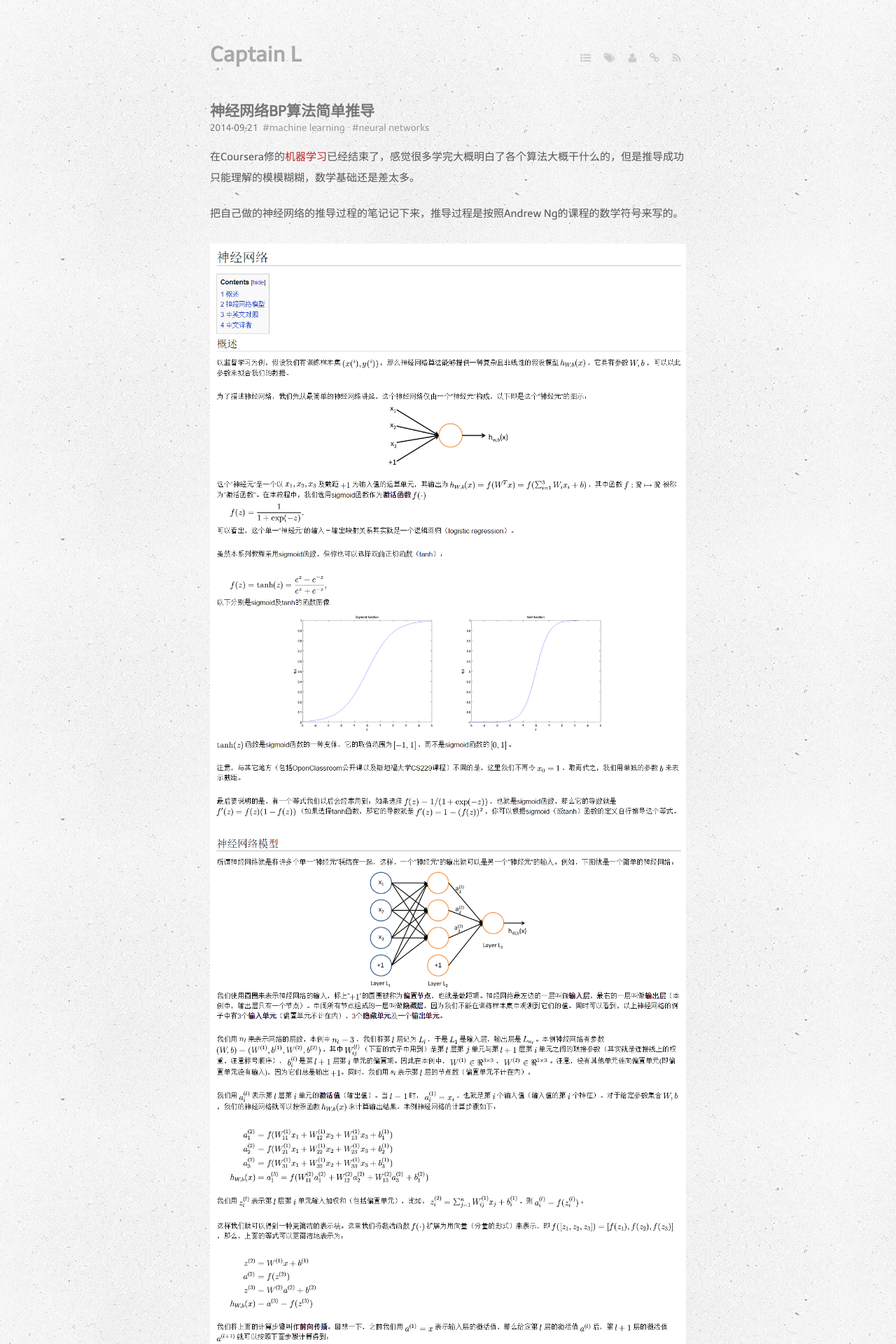
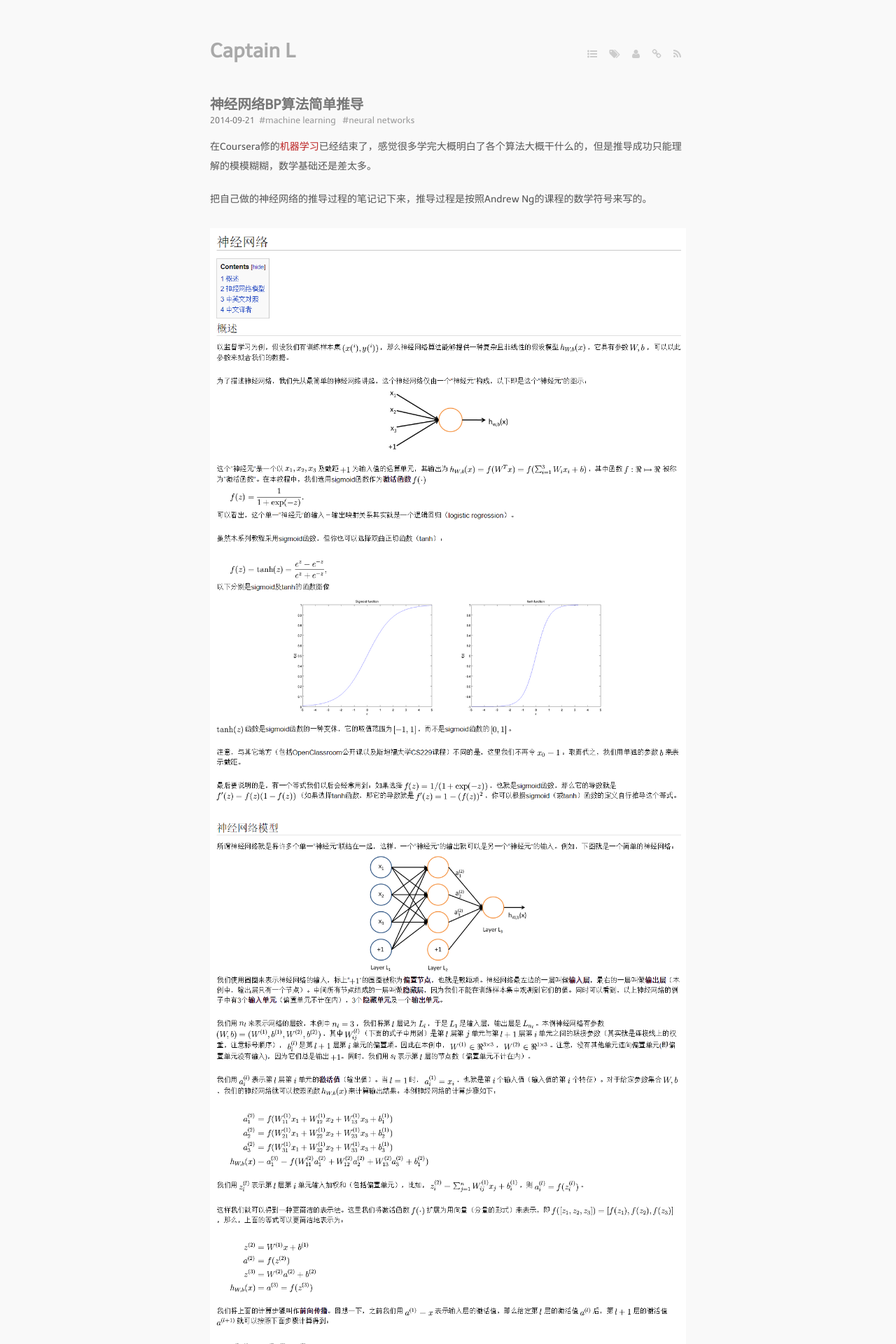
Before and after one commit to liuli1735/liuli1735.github.io, a Jekyll site: the page built from index.markdown, in a window 1280 px wide. Shown: the top 1920 px of the page at 70% size. Built offline with Jekyll 4.4.1, drawn with Linux system fonts in a browser that asks for light colours; Markdown is read by kramdown in place of the engine named in the settings; a script that is not in the unit is left out; comment, search, counter and statistics services are not loaded.

Commit message:
style.css

```diff
--- a/media/css/style.css
+++ b/media/css/style.css
@@ -9,10 +9,10 @@
   padding: 0; }
 
 body {
-  font-size: 15px;
+  font-size: 14px;
   font-family: "telexregular", "Hiragino Sans GB", "Microsoft YaHei", sans-serif;
   color: #555;
-  background-image: url(/media/files/bg.png); }
+  background-color: #f9f9f9; }
 
 ol, ul {
   list-style-position: inside; }
@@ -177,7 +177,7 @@ footer {
   display: block;
   color: #909090;
   font-family: "telexregular", "Hiragino Sans GB", "Microsoft YaHei", sans-serif;
-  font-size: 1em;
+  font-size: 0.9em;
   text-align: center;
   margin: 1em auto; }
   footer a, footer header #header h1 a, header #header h1 footer a, footer article .title a, article .title footer a, footer article .meta .tags a, article .meta .tags footer a, footer article .divider a, article .divider footer a {
```
